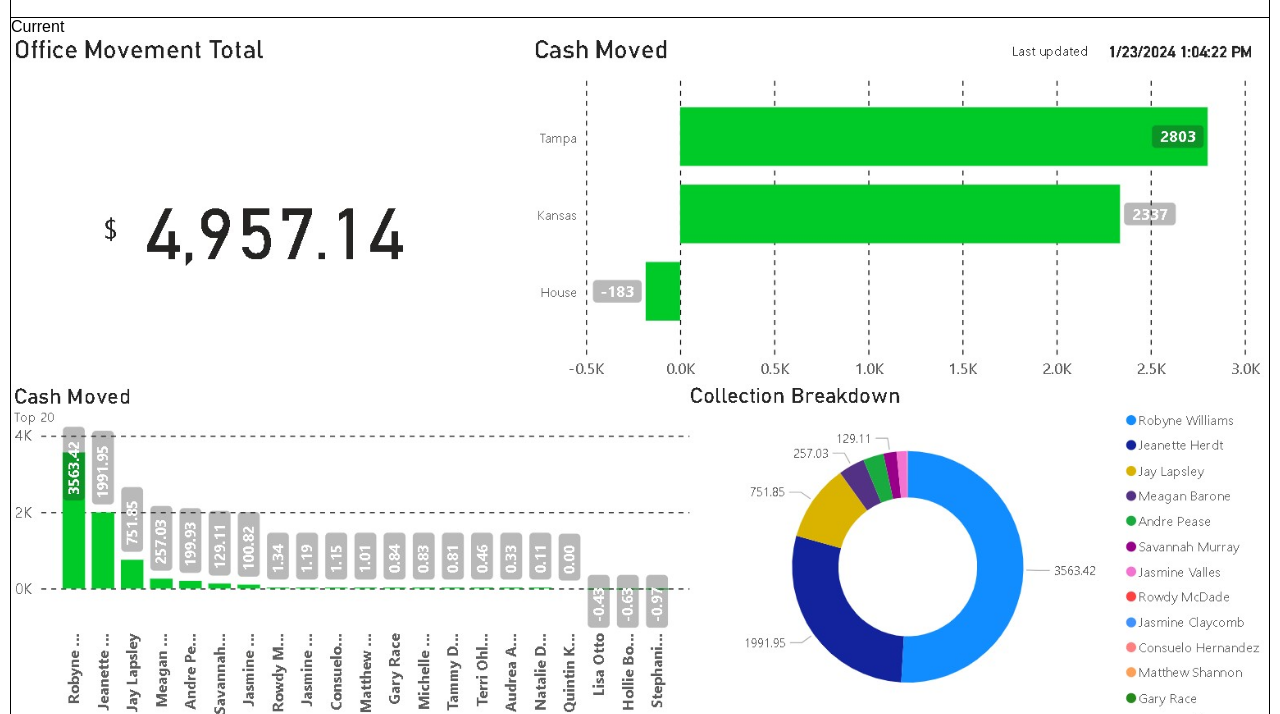
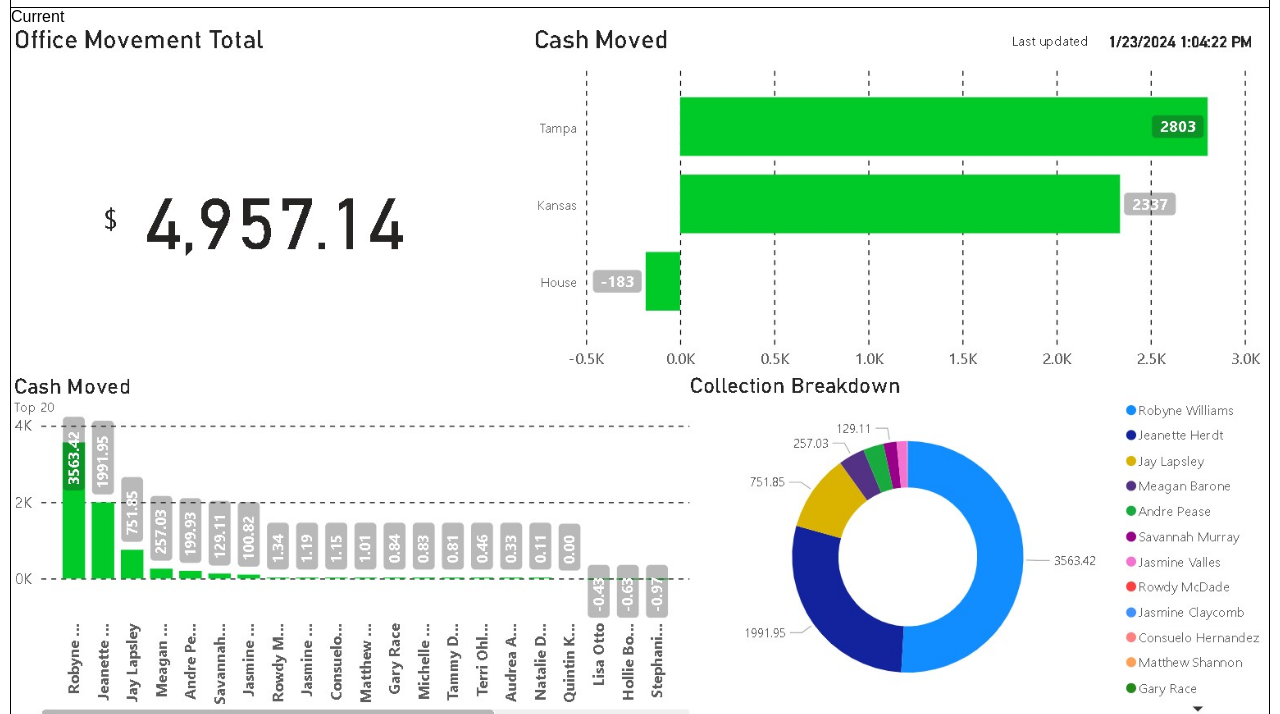
Before and after one commit to GTMAnalytics/productionPortal, a plain HTML site: page index.html in a window 1280 px wide. Shown: the part 72-786 px from the top of the page. Drawn offline with Linux system fonts and the light colour scheme.

Commit message:
Update index.html

```diff
--- a/index.html
+++ b/index.html
@@ -13,16 +13,16 @@
 	    margin-left: auto;
 	    margin-right: auto;
 	    border: 1px solid #000;
-	    margin: 10px; /* Adjust padding as needed */
+	    margin: 10px;
 		}
 		h1 {
-            margin-bottom: 20px; /* Adjust margin as needed */
+            margin-bottom: 20px;
         	}
 		figure {
             border-top: 1px solid #000;
-		border-bottom: 1px solid #000;
+	    border-bottom: 1px solid #000;
             padding: 0px;
-            margin: 10px 0;
+            margin: -10px 0;
 	        }
 
 	        figcaption {
```
